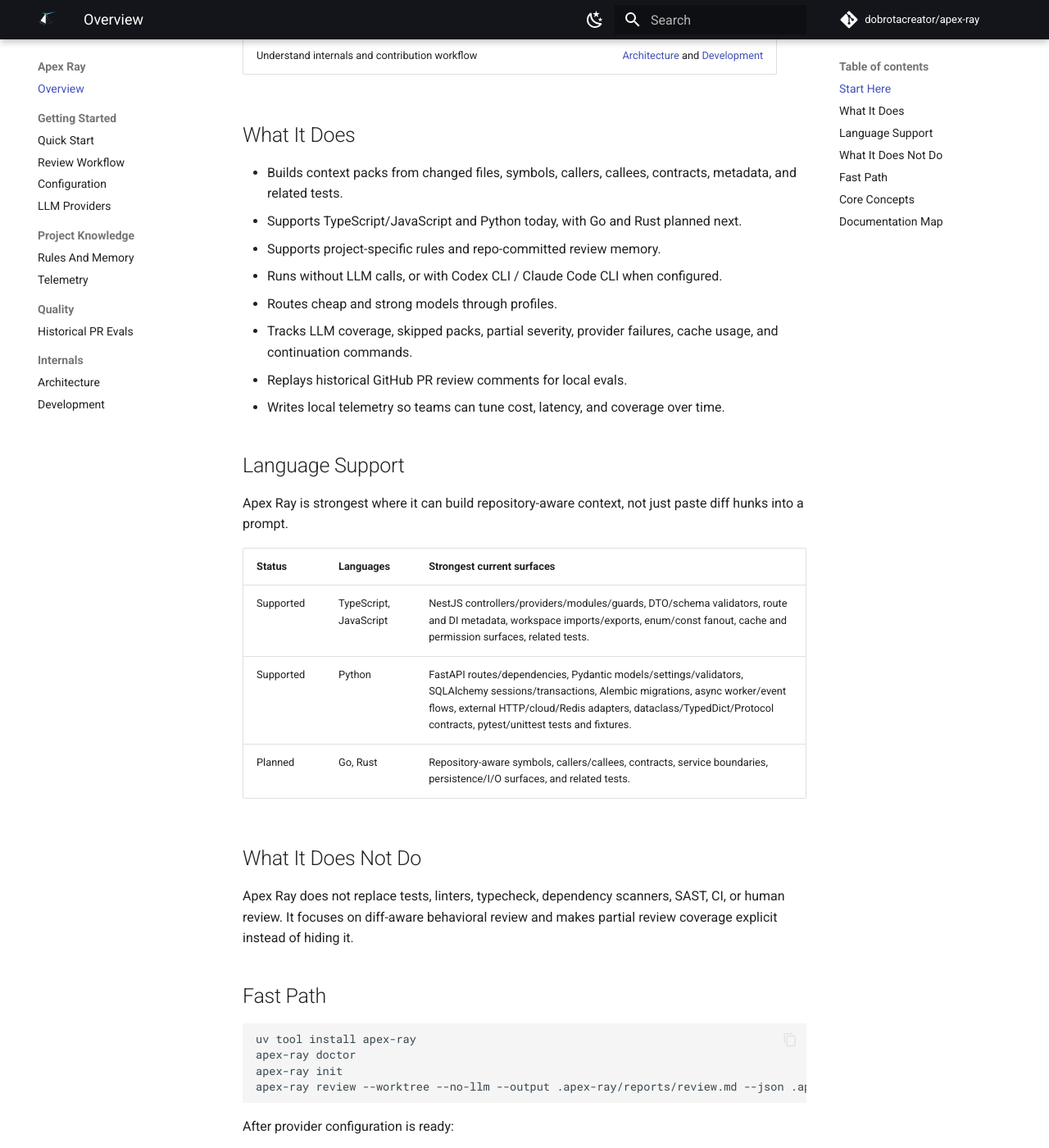
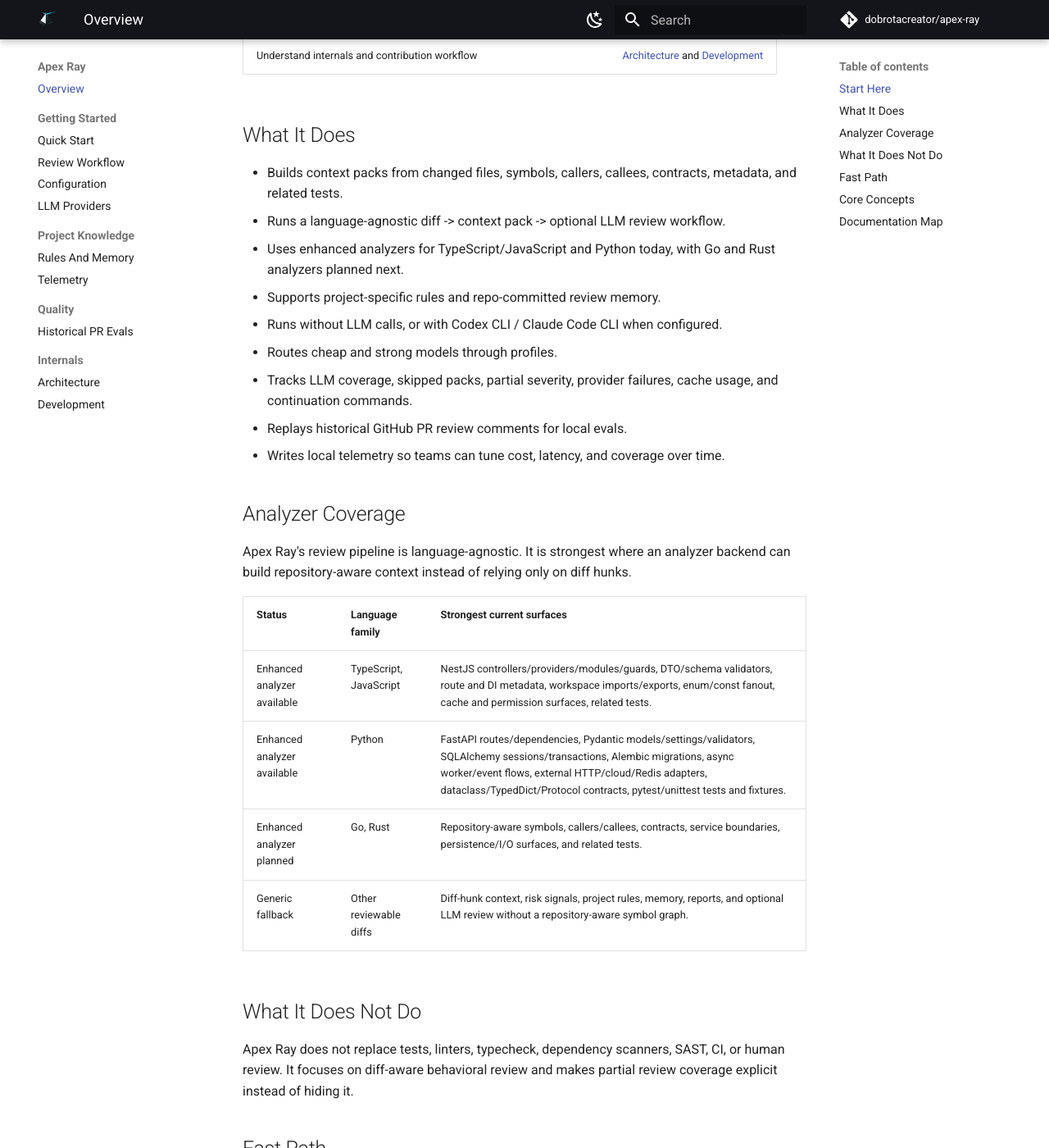
Before and after one commit to dobrotacreator/apex-ray, an MkDocs documentation site: the page built from docs/index.md, in a window 1280 px wide and 1400 px high, scrolled down 1026 px. Shown: the whole window at 82% size. Built offline with MkDocs 1.6.1 and Material for MkDocs 9.7.7, drawn with Linux system fonts in a browser that asks for light colours; comment, search, counter and statistics services are not loaded; some of the changed text lies outside the part shown.

Commit message:
docs: clarify language-agnostic positioning

```diff
--- a/docs/index.md
+++ b/docs/index.md
@@ -4,7 +4,7 @@
 
 # Apex Ray
 
-Local CLI-first AI code review for TypeScript, JavaScript, and Python projects.
+Local CLI-first, language-agnostic AI code review for git diffs.
 
 Apex Ray reads a git diff, builds compact context packs around changed code, runs optional LLM review through a local CLI provider, verifies findings, and writes Markdown, JSON, and HTML reports. It is designed for teams that want review intelligence locally, without depending on a hosted PR-review product.
 
@@ -25,7 +25,8 @@
 ## What It Does
 
 - Builds context packs from changed files, symbols, callers, callees, contracts, metadata, and related tests.
-- Supports TypeScript/JavaScript and Python today, with Go and Rust planned next.
+- Runs a language-agnostic diff -> context pack -> optional LLM review workflow.
+- Uses enhanced analyzers for TypeScript/JavaScript and Python today, with Go and Rust analyzers planned next.
 - Supports project-specific rules and repo-committed review memory.
 - Runs without LLM calls, or with Codex CLI / Claude Code CLI when configured.
 - Routes cheap and strong models through profiles.
@@ -33,15 +34,16 @@
 - Replays historical GitHub PR review comments for local evals.
 - Writes local telemetry so teams can tune cost, latency, and coverage over time.
 
-## Language Support
+## Analyzer Coverage
 
-Apex Ray is strongest where it can build repository-aware context, not just paste diff hunks into a prompt.
+Apex Ray's review pipeline is language-agnostic. It is strongest where an analyzer backend can build repository-aware context instead of relying only on diff hunks.
 
-| Status | Languages | Strongest current surfaces |
+| Status | Language family | Strongest current surfaces |
 | --- | --- | --- |
-| Supported | TypeScript, JavaScript | NestJS controllers/providers/modules/guards, DTO/schema validators, route and DI metadata, workspace imports/exports, enum/const fanout, cache and permission surfaces, related tests. |
-| Supported | Python | FastAPI routes/dependencies, Pydantic models/settings/validators, SQLAlchemy sessions/transactions, Alembic migrations, async worker/event flows, external HTTP/cloud/Redis adapters, dataclass/TypedDict/Protocol contracts, pytest/unittest tests and fixtures. |
-| Planned | Go, Rust | Repository-aware symbols, callers/callees, contracts, service boundaries, persistence/I/O surfaces, and related tests. |
+| Enhanced analyzer available | TypeScript, JavaScript | NestJS controllers/providers/modules/guards, DTO/schema validators, route and DI metadata, workspace imports/exports, enum/const fanout, cache and permission surfaces, related tests. |
+| Enhanced analyzer available | Python | FastAPI routes/dependencies, Pydantic models/settings/validators, SQLAlchemy sessions/transactions, Alembic migrations, async worker/event flows, external HTTP/cloud/Redis adapters, dataclass/TypedDict/Protocol contracts, pytest/unittest tests and fixtures. |
+| Enhanced analyzer planned | Go, Rust | Repository-aware symbols, callers/callees, contracts, service boundaries, persistence/I/O surfaces, and related tests. |
+| Generic fallback | Other reviewable diffs | Diff-hunk context, risk signals, project rules, memory, reports, and optional LLM review without a repository-aware symbol graph. |
 
 ## What It Does Not Do
 
--- a/mkdocs.yml
+++ b/mkdocs.yml
@@ -1,5 +1,5 @@
 site_name: Apex Ray
-site_description: Local CLI-first AI code review for TypeScript, JavaScript, and Python projects.
+site_description: Local CLI-first, language-agnostic AI code review for git diffs.
 site_url: https://dobrotacreator.github.io/apex-ray/
 repo_url: https://github.com/dobrotacreator/apex-ray
 repo_name: dobrotacreator/apex-ray
--- a/pyproject.toml
+++ b/pyproject.toml
@@ -1,7 +1,7 @@
 [project]
 name = "apex-ray"
 version = "0.1.5"
-description = "Local CLI-first AI code review for TypeScript, JavaScript, and Python projects."
+description = "Local CLI-first, language-agnostic AI code review for git diffs."
 readme = "README.md"
 requires-python = ">=3.14"
 license = "Apache-2.0"
@@ -9,7 +9,7 @@
 authors = [
     { name = "Apex Ray contributors" },
 ]
-keywords = ["ai", "code-review", "typescript", "javascript", "python", "llm", "cli"]
+keywords = ["ai", "code-review", "language-agnostic", "typescript", "javascript", "python", "llm", "cli"]
 classifiers = [
     "Development Status :: 3 - Alpha",
     "Environment :: Console",
```
Also changed, not shown: AGENTS.md (+1 -1 lines), README.md (+10 -8 lines), docs/configuration.md (+2 -2 lines), docs/quickstart.md (+1 -1 lines).
